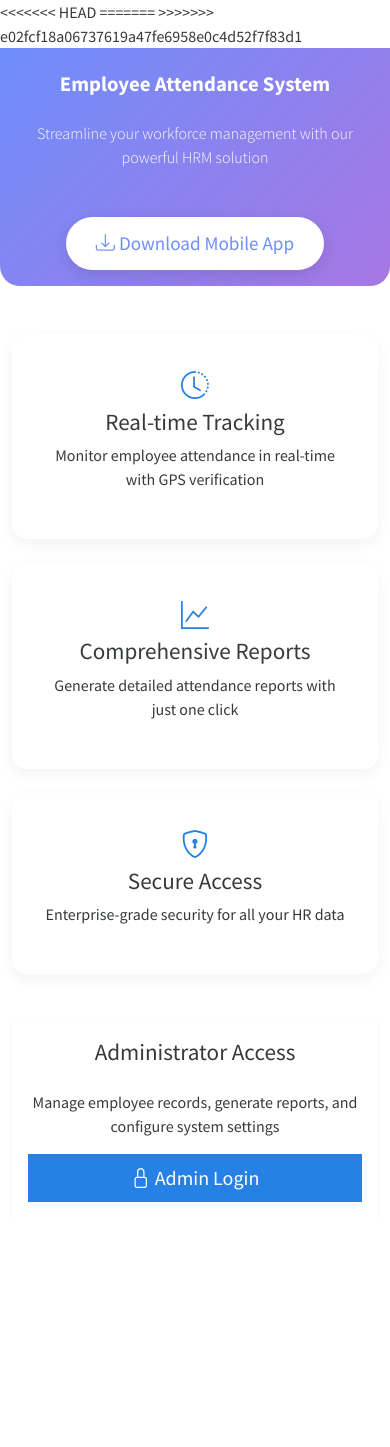
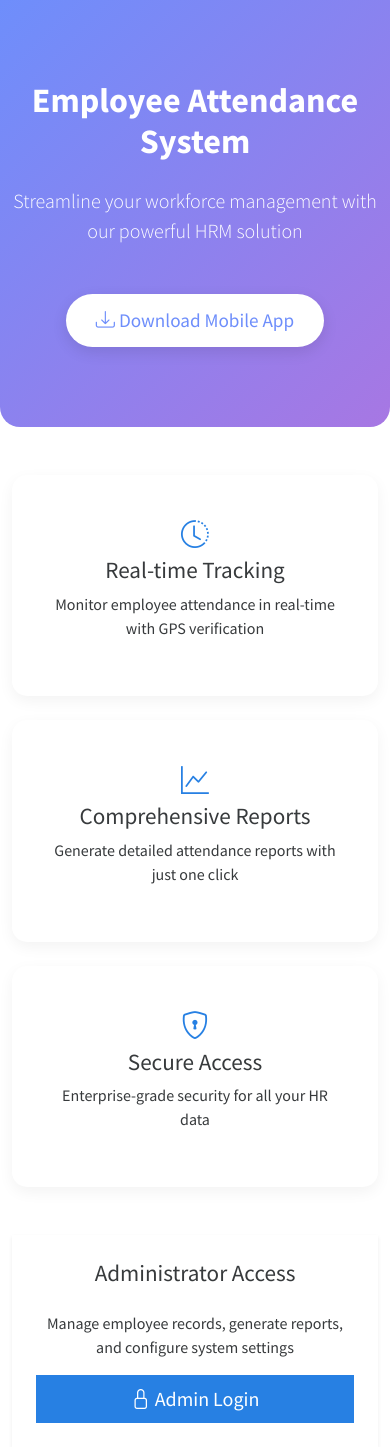
Before and after one commit to VIJAYPAL22/Attendance, a Flask app: page /website in a window 390 px wide. Before the commit the page ends 1202 px from the top, so only its background shows below. Run offline with Flask 3, Linux system fonts and the light colour scheme; some libraries are stand-ins or nearby versions.

Commit message:
the new update2

```diff
--- a/app/templates/website/website_home.html
+++ b/app/templates/website/website_home.html
@@ -2,10 +2,7 @@
 <html lang="en">
 <head>
   <meta charset="UTF-8">
-<<<<<<< HEAD
-  <meta name="viewport" content="width=device-width, initial-scale=1"> <!-- Added for responsiveness -->
-=======
->>>>>>> e02fcf18a06737619a47fe6958e0c4d52f7f83d1
+   <meta name="viewport" content="width=device-width, initial-scale=1">
   <title>HRM System Portal</title>
   <link rel="stylesheet" href="https://cdn.jsdelivr.net/npm/bootswatch@5.3.5/dist/cosmo/bootstrap.min.css">
   <style>
@@ -41,43 +38,7 @@
       transform: translateY(-5px);
       box-shadow: 0 10px 25px rgba(0,0,0,0.1);
     }
-<<<<<<< HEAD
-    @media (max-width: 767.98px) {
-      .hero-section {
-        padding: 2.5rem 0 2rem 0;
-        border-radius: 0 0 10px 10px;
-        margin-bottom: 2rem;
-      }
-      .display-4 {
-        font-size: 2rem;
-      }
-      .feature-card {
-        padding: 1.5rem !important;
-      }
-      .card.border-0.shadow-sm.p-4.mx-auto {
-        padding: 1.5rem !important;
-        max-width: 95vw !important;
-      }
-    }
-    @media (max-width: 575.98px) {
-      .hero-section {
-        padding: 1.5rem 0 1rem 0;
-      }
-      .display-4 {
-        font-size: 1.3rem;
-      }
-      .lead {
-        font-size: 1rem;
-      }
-      .feature-card {
-        padding: 1rem !important;
-      }
-      .card.border-0.shadow-sm.p-4.mx-auto {
-        padding: 1rem !important;
-      }
-    }
-=======
->>>>>>> e02fcf18a06737619a47fe6958e0c4d52f7f83d1
+
   </style>
 </head>
 <body>
```
